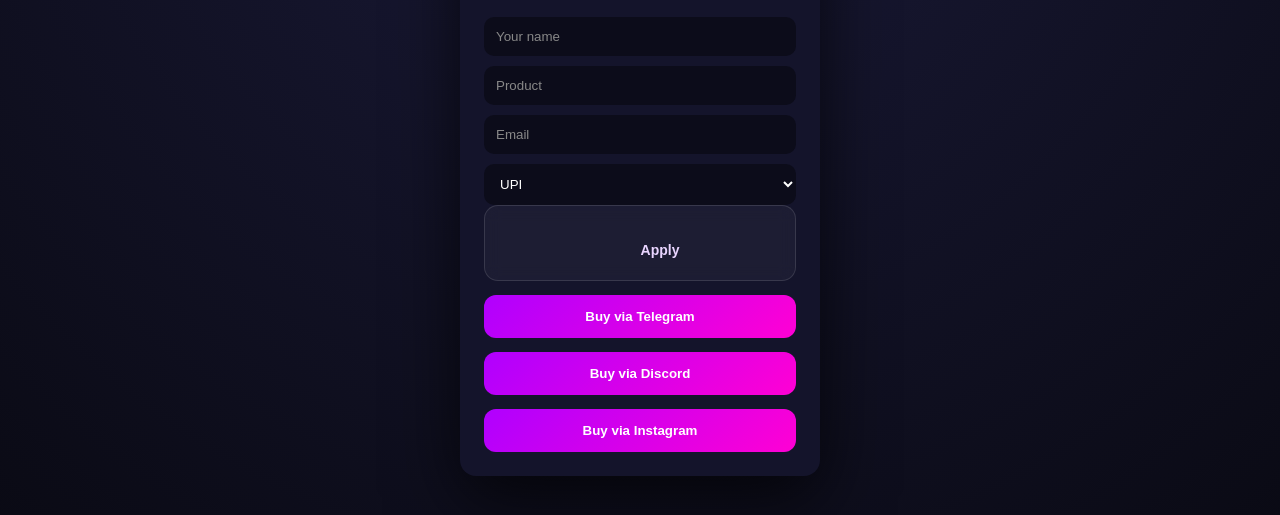
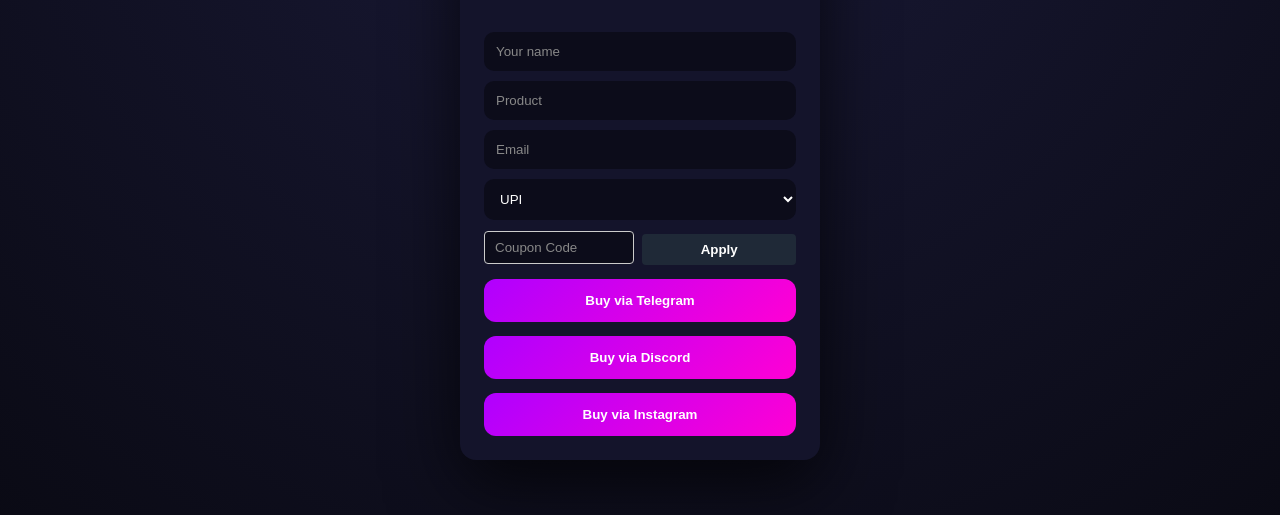
Before and after one commit to bot001155/chack-Wb, a plain HTML site: page index.html in a window 1280 px wide. Shown: the part 263-778 px from the top of the page. Drawn offline with Linux system fonts and the light colour scheme.

Commit message:
Update payment.css

```diff
--- a/payment.css
+++ b/payment.css
@@ -234,83 +234,42 @@
   padding-top: 80px;
 }
 
-/* ===== REFERRAL CONTAINER ===== */
 .referral-box {
   display: flex;
+  gap: 8px;
   align-items: center;
-  gap: 12px;
-  padding: 8px;
-  border-radius: 14px;
-  background: rgba(255, 255, 255, 0.04);
-  border: 1px solid rgba(255, 255, 255, 0.12);
-  backdrop-filter: blur(8px);
 }
 
-/* ===== INPUT ===== */
 .referral-box input {
-  flex: 1;
-  height: 44px;
-  padding: 0 14px;
-  background: transparent;
-  border: none;
-  color: #fff;
-  font-size: 14px;
-  outline: none;
+  padding: 8px 10px;
+  border: 1px solid #ccc;
+  border-radius: 4px;
 }
 
-.referral-box input::placeholder {
-  color: rgba(255, 255, 255, 0.45);
+.referral-box button {
+  padding: 8px 14px;
+  background: #1f2937;
+  color: #fff;
+  border: none;
+  border-radius: 4px;
+  cursor: pointer;
 }
 
-/* subtle focus ring */
-.referral-box:focus-within {
-  border-color: #c084fc;
-  box-shadow: 0 0 0 3px rgba(192, 132, 252, 0.25);
+.referral-box button:hover {
+  background: #111827;
 }
 
-/* ===== APPLY BUTTON (TRANSPARENT) ===== */
-.referral-box button {
-  height: 44px;
-  padding: 0 18px;
-  background: transparent;
-  border: none;
-  color: #e9d5ff;
-  font-size: 14px;
-  font-weight: 600;
-  cursor: pointer;
-  border-radius: 10px;
-  transition: all 0.25s ease;
-}
-
-/* hover = premium subtle */
-.referral-box button:hover {
-  background: rgba(168, 85, 247, 0.15);
-  color: #ffffff;
-}
-
-/* active click */
-.referral-box button:active {
-  transform: scale(0.96);
-}
-
-/* disabled state */
-.referral-box button:disabled {
-  opacity: 0.5;
-  cursor: not-allowed;
-}
-
-/* ===== POPUP ===== */
+/* Popup */
 .discount-popup {
   position: fixed;
-  top: 22px;
-  right: 22px;
-  background: linear-gradient(135deg, #22c55e, #16a34a);
-  color: #fff;
-  padding: 14px 20px;
-  border-radius: 14px;
+  top: 20px;
+  right: 20px;
+  background: #16a34a;
+  color: white;
+  padding: 12px 18px;
+  border-radius: 6px;
   font-size: 14px;
-  font-weight: 600;
   display: none;
   z-index: 9999;
-  box-shadow: 0 12px 30px rgba(34, 197, 94, 0.55);
+  box-shadow: 0 4px 12px rgba(0, 0, 0, 0.3);
 }
```
